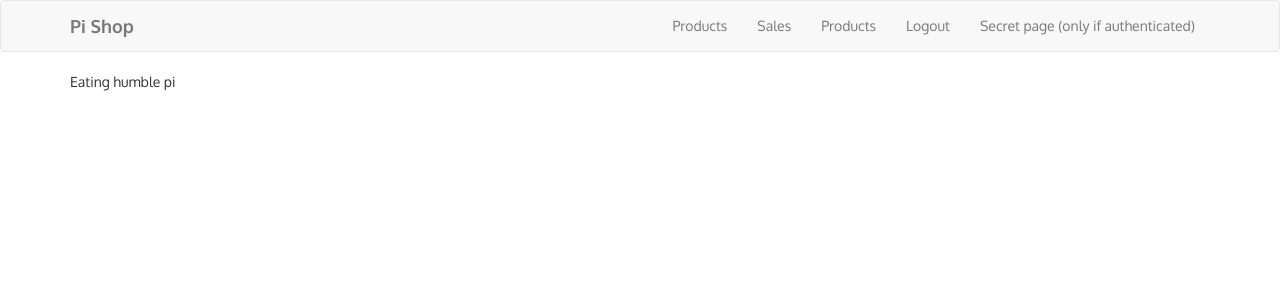
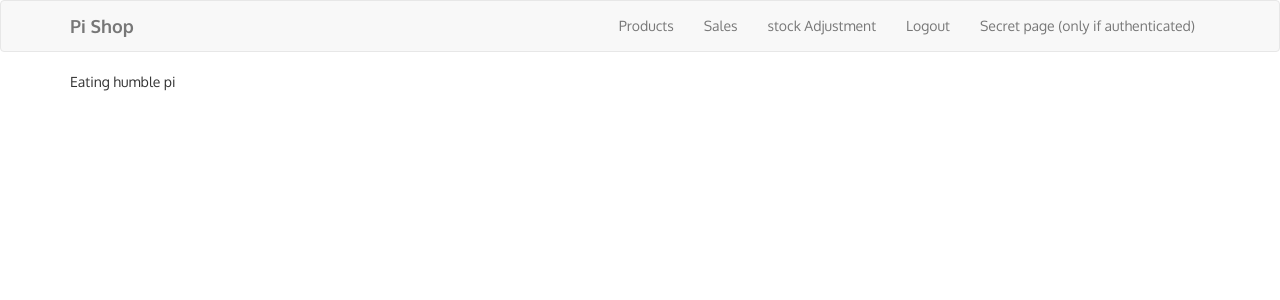
Before and after one commit to silverframe/stripes, a Node server app: page / in a window 1280 px wide. Shown: the top 300 px of the page. Run offline with Node 20, Linux system fonts and the light colour scheme; the visitor is signed in with stand-in values (Sample User, id 1); some libraries are stand-ins or nearby versions.

Commit message:
changed tab name from product to stock adjustment

```diff
--- a/views/layout.ejs
+++ b/views/layout.ejs
@@ -37,7 +37,7 @@
             <% if (currentUser) { %>
               <li><a href="/products">Products</a></li>
               <li><a href="/sales">Sales</a></li>
-              <li><a href="/stock_adjustment">Products</a></li>
+              <li><a href="/stock_adjustment">stock Adjustment</a></li>
               <li><a href="/logout">Logout</a></li>
               <li><a href="/secret">Secret page (only if authenticated)</a></li>
             <% } else { %>
```
